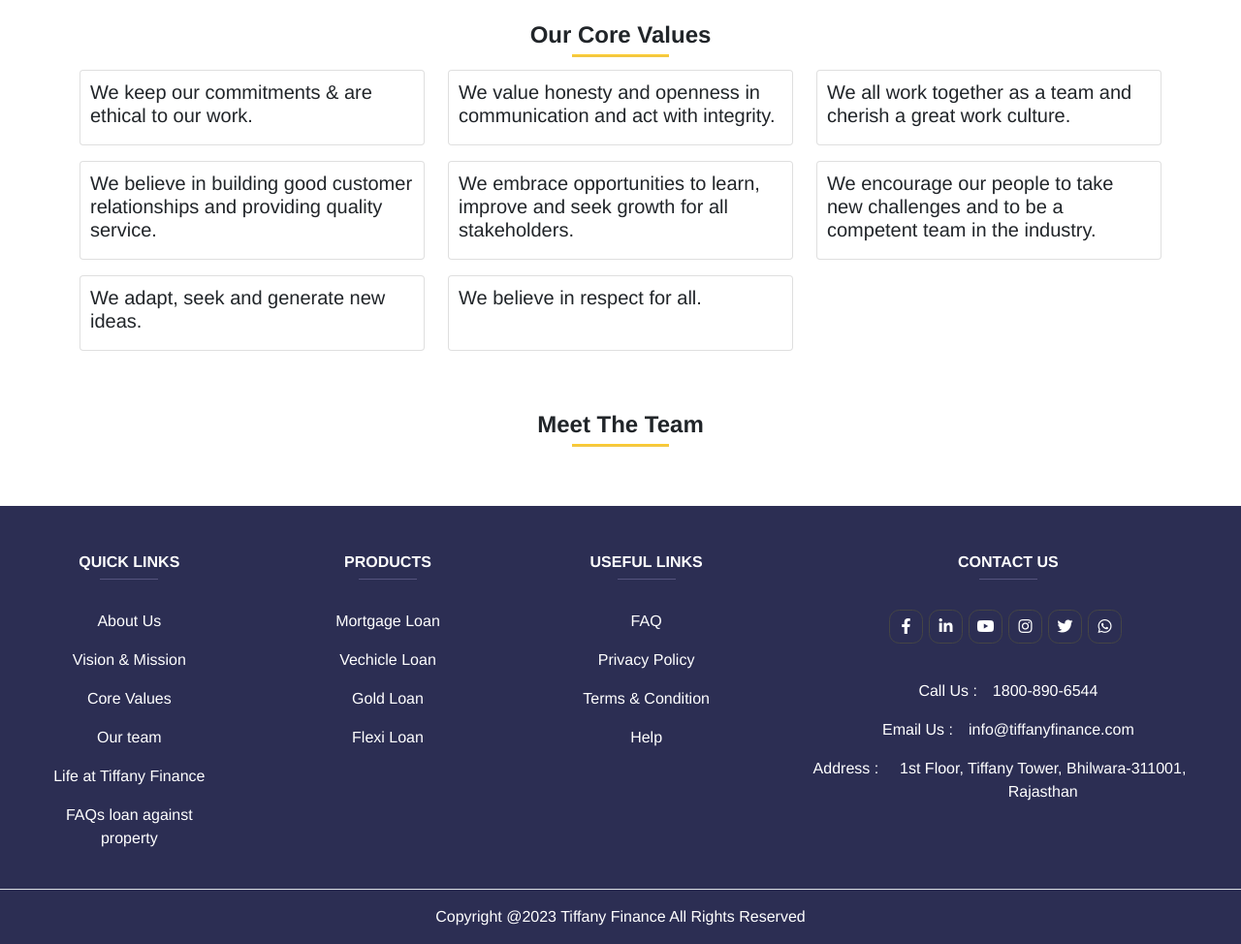
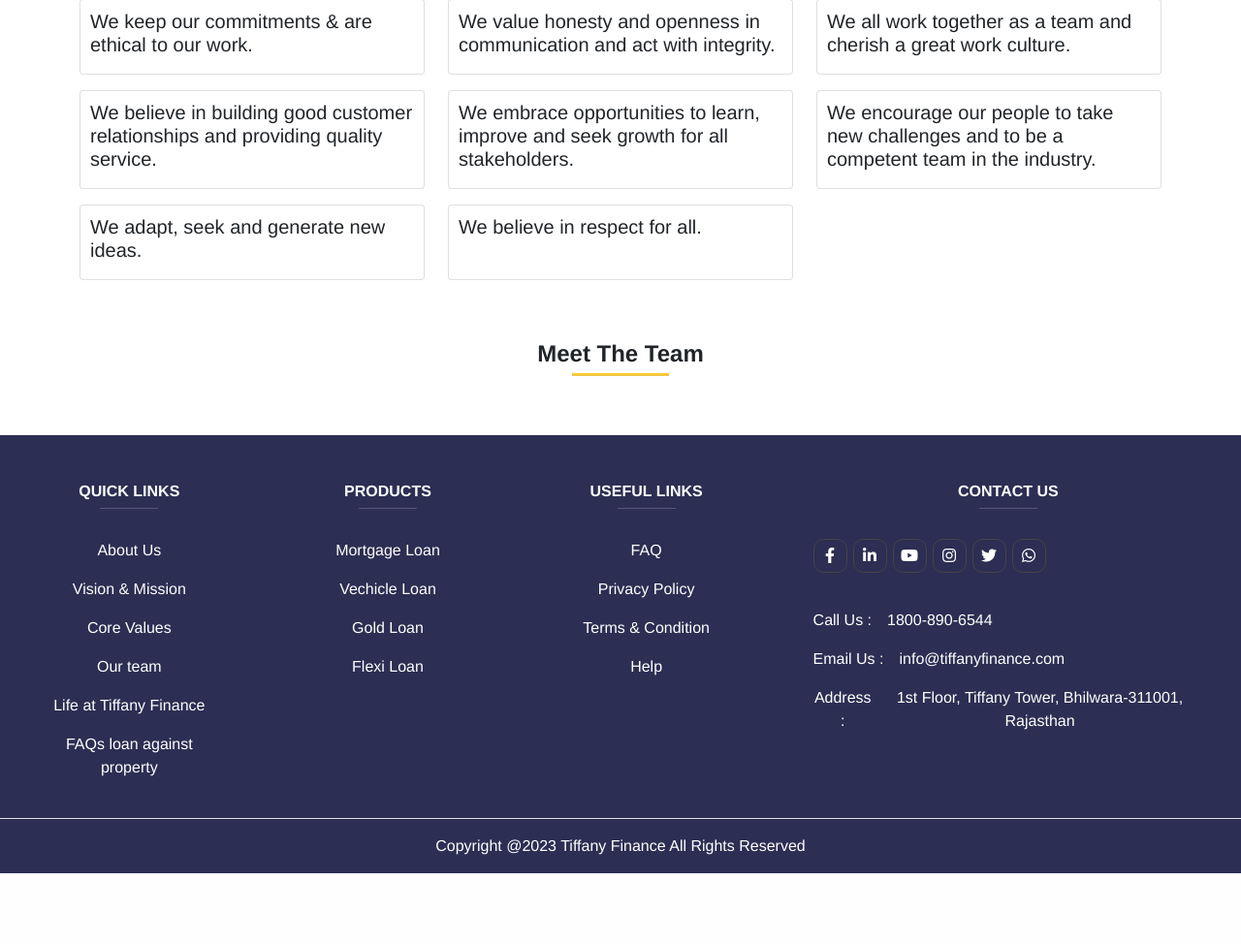
Before and after one commit to manalijain2000/Tiffany, a PHP site: page /About.php in a window 1280 px wide. Shown: the part 1321-2295 px from the top of the page at 97% size. After the commit the page ends 2222 px from the top, so only its background shows below. Run offline with PHP 8.4, Linux system fonts and the light colour scheme; data that the repository does not hold is empty.

Commit message:
header , happy customer, team , and home page dot and card size , side icon and team hover shadow
header , happy customer, team , and home page dot and card size , side icon and team hover shadow

```diff
--- a/About.php
+++ b/About.php
@@ -125,13 +125,13 @@
     </div>
   </div>
   <div class="container">
-    <div class="row mt-5 meet-team-box">
+    <div class="row mt-5 meet-team-box justify-content-between">
       <h4 class="heading text-center mb-4 ">Meet The Team</h4>
       <?php foreach ($teamMembers as $teamMember) { ?>
-        <div class="col-md-4 text-center">
+        <div class="col-md-3 p-3 img-team-box">
         <div class="team-img" onclick="viewDetail('<?= $teamMember['first_name'] . ($teamMember['middle_name'] ? " " . $teamMember['middle_name'] : '') . ($teamMember['last_name'] ? " " . $teamMember['last_name'] : '') ?>', '<?= $teamMember['designation'] ?>', '<?= $teamMember['member_image'] ? $teamMember['member_image'] : 'img/client3.png' ?>', '<?= $teamMember['description'] ?>')">
             <img src="<?= $teamMember['member_image'] ? $teamMember['member_image']  : 'img/client3.png' ?>" alt="">
-            <div>
+            <div class="mt-3">
               <h6><?= $teamMember['first_name'] .($teamMember['middle_name'] ? " ".$teamMember['middle_name'] : '') .($teamMember['last_name'] ? " ".$teamMember['last_name'] : '')  ?></h6>
               <label class="team-position fw-bold "><?= $teamMember['designation'] ?></label>
             </div>
--- a/footer.php
+++ b/footer.php
@@ -84,7 +84,7 @@
                      <!-- Links -->
                      <h6 class="text-uppercase fw-bold">Contact Us</h6>
                      <hr class="mb-4 mt-0 d-inline-block mx-auto hr-line" />
-                     <div class="d-flex justify-content-center">
+                     <div class="d-flex justify-content-start">
                         <a href="https://www.google.com/" target="_blank" class="socialmedia"><i
                               class="fab fa-facebook-f"></i></a><br><br>
                         <a href="https://www.google.com/" target="_blank" class="socialmedia"> <i
@@ -101,20 +101,20 @@
 
                      <div>
 
-                        <div class="d-flex justify-content-center  mt-4">
+                        <div class="d-flex justify-content-start  mt-4">
 
                            <span> <span class="">Call Us</span> :  </span>
                            <span class="d-block ms-3"><a href="tel:+1800-890-6544" class="d-block text-white">1800-890-6544</a></span>
                         </div>
 
-                        <div class="d-flex justify-content-center  mt-3">
+                        <div class="d-flex justify-content-start  mt-3">
                            <span><span>Email Us</span> : </span>
                            <span class="d-block ms-3"><a href="mailto:info@tiffanyfinance.com" class="text-white">info@tiffanyfinance.com</a></span>
                         </div>
-                        <div class="d-flex justify-content-center  mt-3">
-                        <span class="white-space-no-wrap"><span>Address </span> : </span>
+                        <div class="d-flex justify-content-start  mt-3">
+                        <span class=""><span>Address </span> : </span>
 
-                           <span class="d-block ms-1"><a  class="text-white">
+                           <span class="d-block ms-1"><a  class="text-white text-start">
                            1st Floor, Tiffany Tower, Bhilwara-311001, Rajasthan </a></span>
                         </div>
                      </div>
--- a/js/custom.js
+++ b/js/custom.js
@@ -1,15 +1,15 @@
 
-   // const header = document.querySelector(".page-header");
-   // const toggleClass = "is-sticky";
+   const header = document.querySelector(".page-header");
+   const toggleClass = "is-sticky";
 
-   // window.addEventListener("scroll", () => {
-   //    const currentScroll = window.pageYOffset;
-   //    if (currentScroll > 150) {
-   //       header.classList.add(toggleClass);
-   //    } else {
-   //       header.classList.remove(toggleClass);
-   //    }
-   // });
+   window.addEventListener("scroll", () => {
+      const currentScroll = window.pageYOffset;
+      if (currentScroll > 150) {
+         header.classList.add(toggleClass);
+      } else {
+         header.classList.remove(toggleClass);
+      }
+   });
 
 
    $('.home-slider').slick({
```
Also changed, not shown: index.php (+10 -10 lines), style.css (+34 -20 lines).
